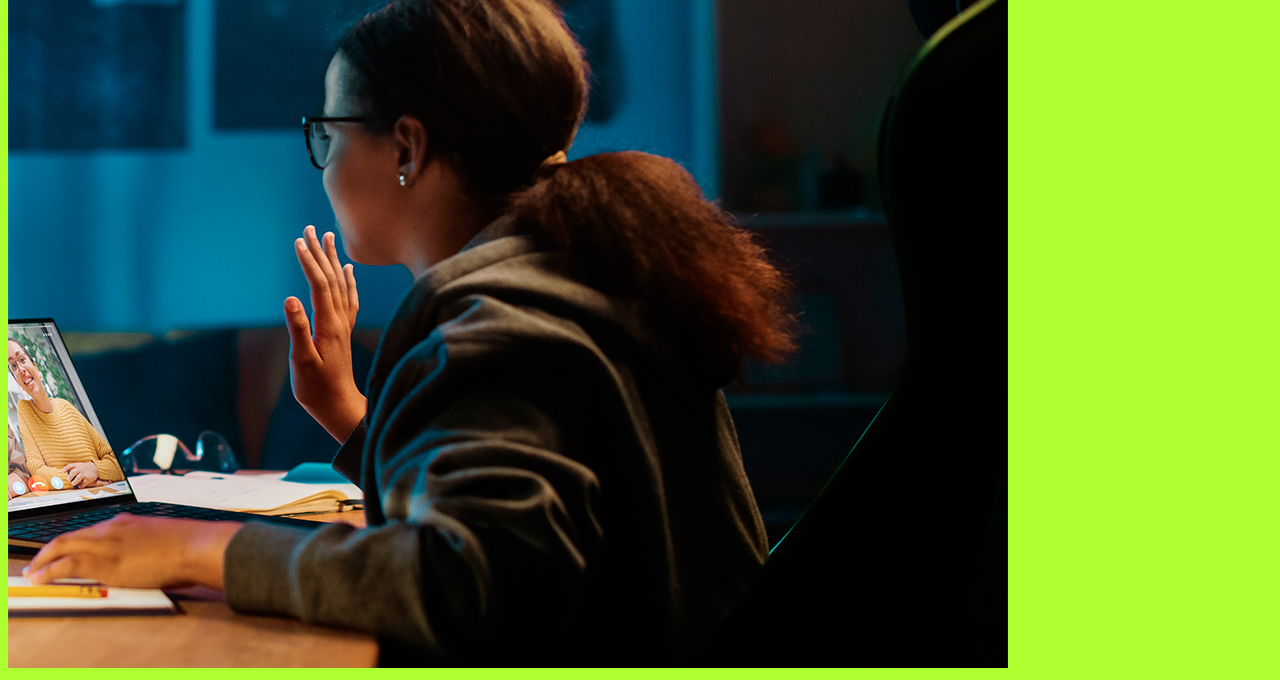
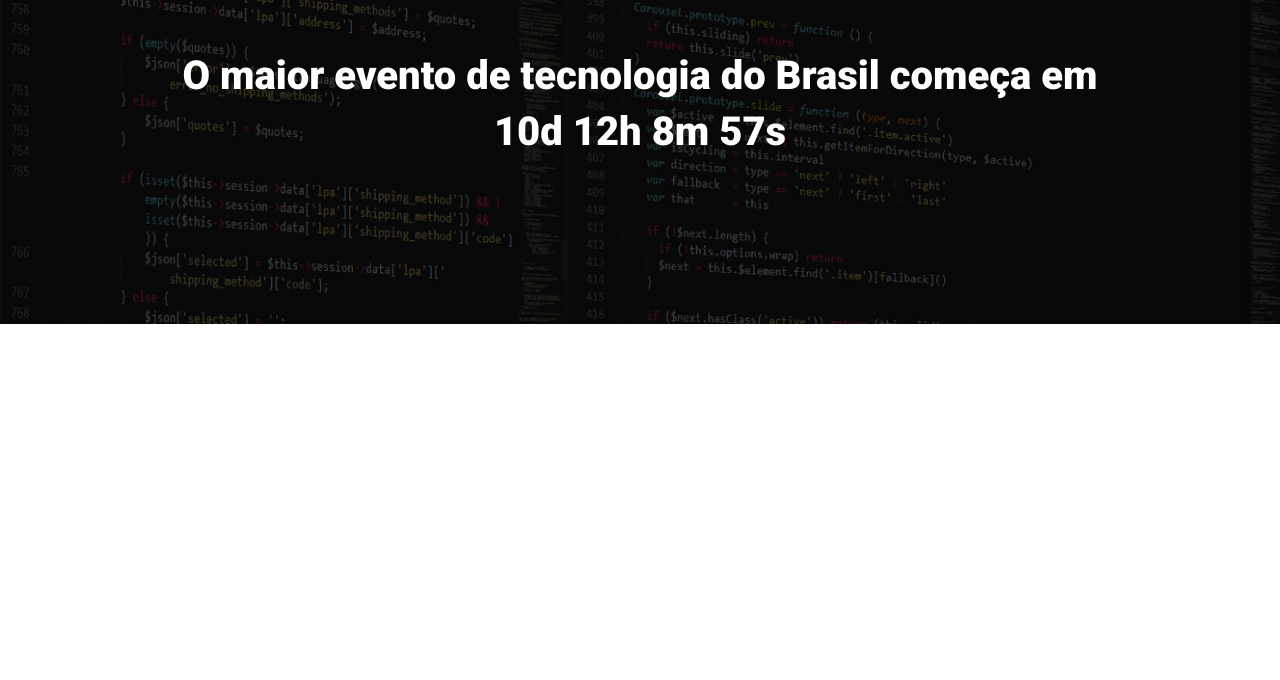
Before and after one commit to leobairrao/ebac_tech_talks, a website built with Parcel: page src/index.html in a window 1280 px wide. Shown: the part 160-840 px from the top of the page. After the commit the page ends 800 px from the top, so only its background shows below. Built offline with nearby package versions, Linux system fonts and the light colour scheme.

Commit message:
criando o hero

```diff
--- a/src/index.html
+++ b/src/index.html
@@ -1,14 +1,25 @@
 <!DOCTYPE html>
-<html lang="en">
+<html lang="pt-BR">
 <head>
     <meta charset="UTF-8">
     <meta name="viewport" content="width=device-width, initial-scale=1.0">
-    <title>Document</title>
+    <title>EBAC Tech Talks</title>
+
+    <link rel="preconnect" href="https://fonts.googleapis.com">
+    <link rel="preconnect" href="https://fonts.gstatic.com" crossorigin>
+    <link href="https://fonts.googleapis.com/css2?family=Roboto:wght@400;700;900&display=swap" rel="stylesheet">
+
     <link rel="stylesheet" href="styles/main.scss">
 </head>
 <body>
-    <h1>Olá</h1>
-    <img src="./images/backend.png">
+    <header class="hero">
+        <div class="container">
+            <img class="hero__logo" src="./images/ebac_logo.svg" alt="EBAC">
+            <p class="hero__text">
+                O maior evento de tecnologia do Brasil começa em 10d 12h 8m 57s
+            </p>
+        </div>
+    </header>
     <script src="scripts/main.js"></script>
 </body>
 </html>
--- /dev/null
+++ b/src/styles/_hero.scss
@@ -0,0 +1,52 @@
+.hero {
+    padding-top: 64px;
+    padding-bottom: 100px;
+    background-image: url(../images/fundo.png);
+    background-repeat: no-repeat;
+    background-size: cover;
+    position: relative;
+
+    .container {
+        position: relative;
+    }
+
+    &::before {
+        position: absolute;
+        top: 0;
+        left: 0;
+        width: 100%;
+        height: 100%;
+        background-color: #000;
+        content: '';
+        opacity: .7;
+    }
+
+    &__text {
+        margin-top: 64px;
+        margin-bottom: 64px;
+        font-size: 40px;
+        line-height: 56px;
+        font-weight: 800;
+        text-align: center;
+    }
+
+    &__logo{
+        margin: 0 auto;
+        height: 80px;
+        display: block;
+    }
+
+    @media (max-width: 640px){
+        padding: 40px;
+
+        &__logo {
+            height: 40px;
+        }
+
+        &__text {
+            font-size: 22px;
+            line-height: 24px;
+            margin: 24px 0;
+        }
+    }
+}
--- a/src/styles/main.scss
+++ b/src/styles/main.scss
@@ -1,3 +1,23 @@
-body {
-    background-color: greenyellow;
+@use 'hero';
+
+* {
+    margin: 0;
+    padding: 0;
+    box-sizing: border-box;
+    font-family: Roboto, sans-serif;
+    color: #fff;
 }
+
+.container {
+    max-width: 960px;
+    width: 100%;
+    margin: 0 auto;
+
+    @media (max-width: 640px){
+        max-width: 80%;
+    }
+
+    @media (max-width: 1024px){
+        max-width: 90%;
+    }
+}
```
